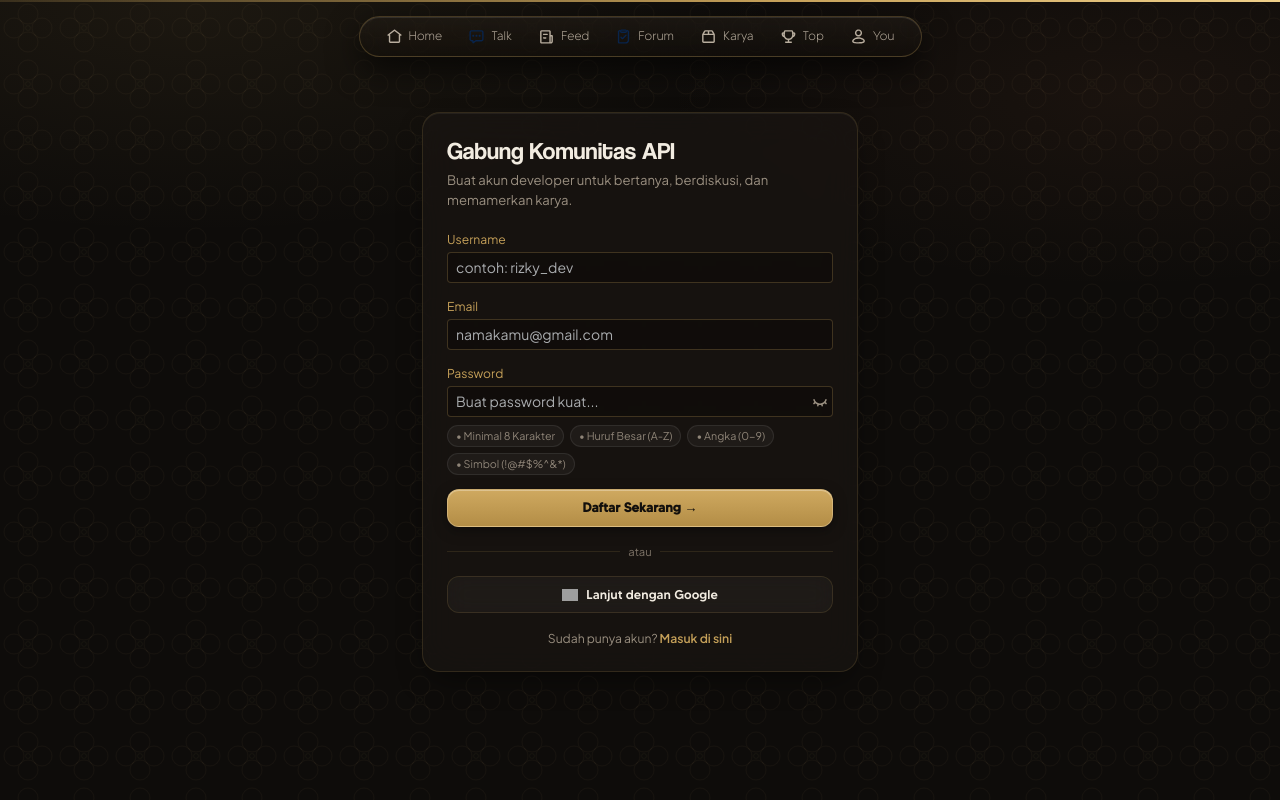
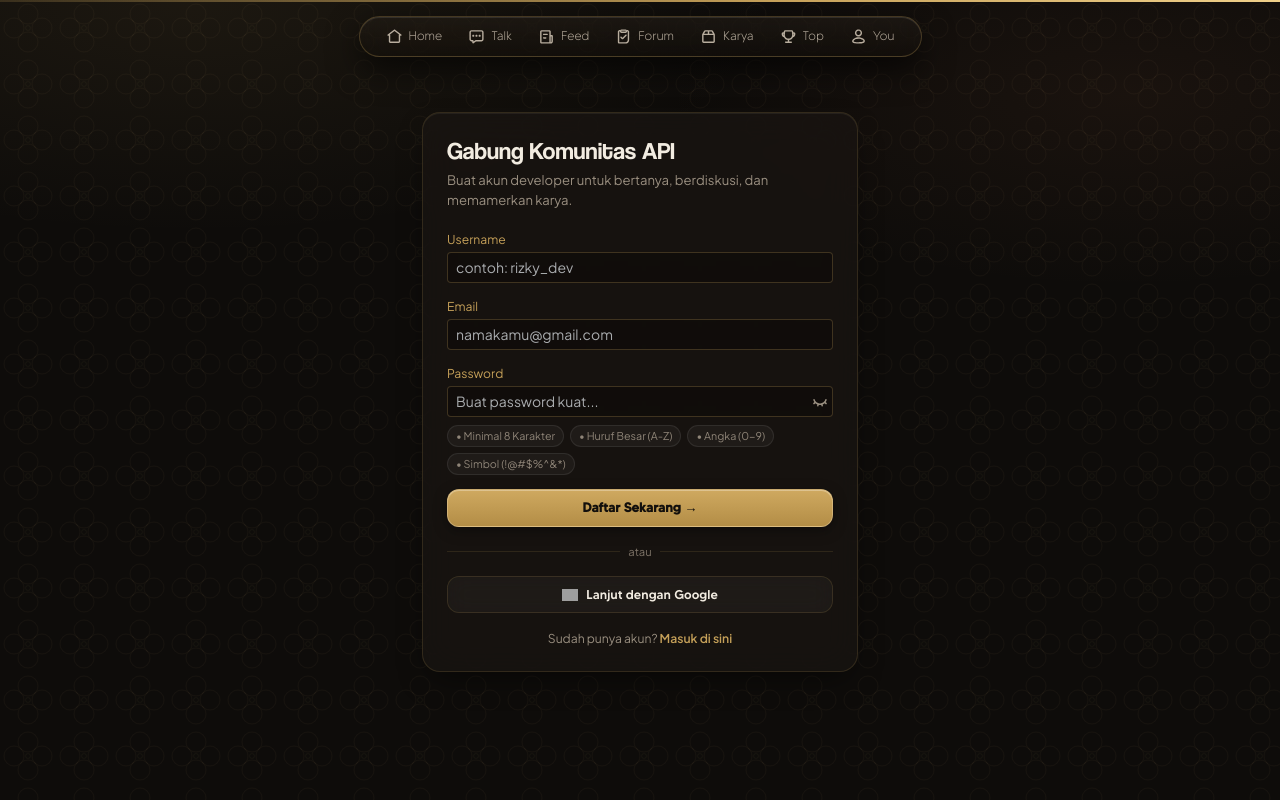
Before and after one commit to amotionwebsite/api-community-web, a Next.js app in the folder client/: page /register in a window 1280 px wide. Built offline with nearby package versions, Linux system fonts and the light colour scheme; grey boxes are pictures that could not be loaded.

Commit message:
fix: samakan warna talk dan forum dengan item navigasi lainnya

```diff
--- a/client/src/components/Navbar.js
+++ b/client/src/components/Navbar.js
@@ -41,12 +41,14 @@ const TalkSvg = ({ size = 19, active = false }) => (
     <path d="M0 0h24v24H0z" fill="none" />
     {active ? (
       <path
-        fill="#09244BFF"
+        fill="#090807"
+        stroke="#c5a059"
+        strokeWidth="1.25"
         d="M11.333 19 8 21.5a1.3 1.3 0 0 1-.434.212c-.82.217-1.528-.403-1.566-1.212V19c-.225 0-1.039.022-1.407-.027C3.069 18.767 2.05 17.502 2 16V6c.027-.801.305-1.548.879-2.121C3.452 3.305 4.199 3.027 5 3h14c.538.018 1.046.136 1.514.41.935.547 1.45 1.524 1.486 2.59v10c-.057 1.708-1.292 2.943-3 3Zm4.897-9.476a1.516 1.516 0 0 0-1.206 1.746 1.516 1.516 0 0 0 1.746 1.206 1.516 1.516 0 0 0 1.206-1.746 1.516 1.516 0 0 0-1.746-1.206m-4.5 0a1.516 1.516 0 0 0-1.206 1.746 1.516 1.516 0 0 0 1.746 1.206 1.516 1.516 0 0 0 1.206-1.746 1.516 1.516 0 0 0-1.746-1.206m-4.5 0a1.516 1.516 0 0 0-1.206 1.746 1.516 1.516 0 0 0 1.746 1.206 1.516 1.516 0 0 0 1.206-1.746A1.516 1.516 0 0 0 7.23 9.524"
       />
     ) : (
       <path
-        fill="#09244BFF"
+        fill="currentColor"
         d="m16.975 9.564.418.216c.985.72.742 2.274-.418 2.656l-.475.077-.475-.077-.418-.216c-.985-.72-.742-2.274.418-2.656l.475-.077Zm-4.5 0 .418.216c.985.72.742 2.274-.418 2.656l-.475.077-.475-.077-.418-.216c-.985-.72-.742-2.274.418-2.656L12 9.487Zm-4.5 0 .418.216c.985.72.742 2.274-.418 2.656l-.475.077-.475-.077-.418-.216c-.985-.72-.742-2.274.418-2.656l.475-.077ZM6 19c-.262 0-1.092.028-1.485-.036C3.046 18.726 2.059 17.498 2 16.04V5.96c.032-.788.314-1.52.877-2.083S4.172 3.032 4.96 3h14.08c.788.032 1.52.314 2.083.877s.845 1.295.877 2.083v10.08c-.038.946-.453 1.817-1.226 2.383-.513.376-1.103.552-1.734.577h-7.653c-.135.029.029-.025-.097.032l-3.366 2.525-.346.169a1.29 1.29 0 0 1-1.506-.753L6 20.595Zm2 0 2.176-1.632A2.1 2.1 0 0 1 11.28 17h7.68c.622-.025 1.015-.418 1.04-1.04V6.04c-.014-.336-.132-.641-.412-.845-.188-.138-.398-.186-.628-.195H5.04c-.336.014-.641.132-.845.412-.138.188-.186.398-.195.628v9.92c.058 1.433 1.651.966 2.58 1.04.331.027.533.075.813.28C8.02 17.738 8 18.304 8 19"
       />
     )}
@@ -87,12 +89,14 @@ const ForumSvg = ({ size = 19, active = false }) => (
     <path d="M0 0h24v24H0z" fill="none" />
     {active ? (
       <path
-        fill="#09244BFF"
+        fill="#090807"
+        stroke="#c5a059"
+        strokeWidth="1.25"
         d="M16.732 3c.531 0 1.069-.059 1.592.026.984.16 1.637 1.005 1.676 1.974v12c-.025 1.002-.289 1.959-.854 2.796C18.205 21.188 16.662 21.958 15 22H6c-1.146-.046-1.954-.854-2-2V5c.039-.969.692-1.814 1.676-1.974C6.199 2.941 6.737 3 7.268 3c.433-.636.949-.97 1.732-1h6c.783.03 1.299.364 1.732 1m-6.151 10.621-1.414-1.414c-.337-.295-.795-.394-1.201-.163a1 1 0 0 0-.473.616c-.094.359.024.691.26.961l2.051 2.051c.378.337.91.435 1.357.158l.198-.158 4.879-4.879c.295-.338.395-.795.163-1.201-.339-.593-1.092-.637-1.577-.213ZM9.5 4a.514.514 0 0 0-.5.5v1c.017.216.127.403.342.475L9.5 6h5c.216-.017.403-.127.475-.342L15 5.5v-1a.514.514 0 0 0-.5-.5Z"
       />
     ) : (
       <path
-        fill="#09244BFF"
+        fill="currentColor"
         d="m10.582 13.621 4.242-4.242c.482-.423 1.234-.381 1.573.207.235.407.139.867-.159 1.207l-4.949 4.95-.207.159c-.407.235-.868.139-1.208-.159l-2.121-2.122c-.238-.271-.355-.606-.259-.966.092-.342.365-.615.707-.707.36-.096.695.021.966.259ZM7.273 3c.392-.617.992-.973 1.727-1h6c.735.027 1.335.383 1.727 1 .371 0 1.122-.053 1.617.033C19.311 3.201 19.965 4.04 20 5v12c-.023.968-.271 1.914-.81 2.727C18.246 21.152 16.699 21.96 15 22H6c-1.135-.042-1.958-.865-2-2V5c.035-.96.689-1.799 1.656-1.967C6.151 2.947 6.902 3 7.273 3M7 5l-.994.006v14.988l.051.006h8.914c1.736-.05 2.979-1.293 3.029-3.029V5.057l-.006-.051L17 5c-.084 1.14-.827 1.957-2 2H9c-1.173-.043-1.916-.86-2-2m2.006-.994v.988h5.988v-.988Z"
       />
     )}
@@ -317,17 +321,12 @@ export default function Navbar() {
                       fontFamily: "var(--font-tommy-medium), sans-serif",
                       fontSize: "0.74rem",
                       backgroundColor: isTalkActive
-                        ? "#0b0b0c"
+                        ? "rgba(197, 160, 89, 0.24)"
                         : "rgba(38, 35, 31, 0.65)",
                       backdropFilter: "blur(20px)",
                       WebkitBackdropFilter: "blur(20px)",
-                      border: isTalkActive
-                        ? "1px solid rgba(197, 160, 89, 0.65)"
-                        : "1px solid rgba(197, 160, 89, 0.28)",
+                      border: "1px solid rgba(197, 160, 89, 0.28)",
                       color: isTalkActive ? "#f2ece1" : "#e6cfa3",
-                      boxShadow: isTalkActive
-                        ? "0 6px 18px rgba(0, 0, 0, 0.55)"
-                        : "none",
                     }}
                   >
                     <motion.span
@@ -337,12 +336,7 @@ export default function Navbar() {
                           : { scale: 1 }
                       }
                       transition={NAV_SPRING}
-                      className="d-inline-flex align-items-center justify-content-center rounded-2"
-                      style={
-                        isTalkActive
-                          ? { backgroundColor: "#0b0b0c", padding: "2px" }
-                          : undefined
-                      }
+                      className="d-inline-flex align-items-center justify-content-center"
                     >
                       <TalkSvg size={16} active={isTalkActive} />
                     </motion.span>
@@ -362,8 +356,6 @@ export default function Navbar() {
                 {NAV_ITEMS.map((item) => {
                   const Icon = item.icon;
                   const active = isNavItemActive(item.href);
-                  const isBlackBgItem =
-                    item.href === "/forum" || item.href === "/talk";
                   return (
                     <Link
                       key={item.href}
@@ -400,12 +392,7 @@ export default function Navbar() {
                             : { scale: 1, rotate: 0 }
                         }
                         transition={NAV_SPRING}
-                        className="d-inline-flex align-items-center justify-content-center bg-transparent position-relative rounded-2"
-                        style={
-                          active && isBlackBgItem
-                            ? { backgroundColor: "#0b0b0c", padding: "2px" }
-                            : undefined
-                        }
+                        className="d-inline-flex align-items-center justify-content-center bg-transparent position-relative"
                       >
                         <Icon size={17} active={active} />
                       </motion.span>
@@ -555,8 +542,6 @@ export default function Navbar() {
             {NAV_ITEMS.map((item) => {
               const Icon = item.icon;
               const active = isNavItemActive(item.href);
-              const isBlackBgItem =
-                item.href === "/forum" || item.href === "/talk";
               return (
                 <Link
                   key={item.href}
@@ -593,12 +578,7 @@ export default function Navbar() {
                         : { scale: 1, rotate: 0 }
                     }
                     transition={NAV_SPRING}
-                    className="d-inline-flex align-items-center justify-content-center bg-transparent position-relative rounded-2"
-                    style={
-                      active && isBlackBgItem
-                        ? { backgroundColor: "#0b0b0c", padding: "2px" }
-                        : undefined
-                    }
+                    className="d-inline-flex align-items-center justify-content-center bg-transparent position-relative"
                   >
                     <Icon size={17} active={active} />
                   </motion.span>
@@ -641,8 +621,6 @@ export default function Navbar() {
         {NAV_ITEMS.map((item) => {
           const Icon = item.icon;
           const active = isNavItemActive(item.href);
-          const isBlackBgItem =
-            item.href === "/forum" || item.href === "/talk";
           return (
             <Link
               key={item.href}
@@ -678,12 +656,7 @@ export default function Navbar() {
                     : { scale: 1, y: 0 }
                 }
                 transition={NAV_SPRING}
-                className="d-inline-flex align-items-center justify-content-center bg-transparent position-relative rounded-2"
-                style={
-                  active && isBlackBgItem
-                    ? { backgroundColor: "#0b0b0c", padding: "2px" }
-                    : undefined
-                }
+                className="d-inline-flex align-items-center justify-content-center bg-transparent position-relative"
               >
                 <Icon size={18} active={active} />
               </motion.span>
```
